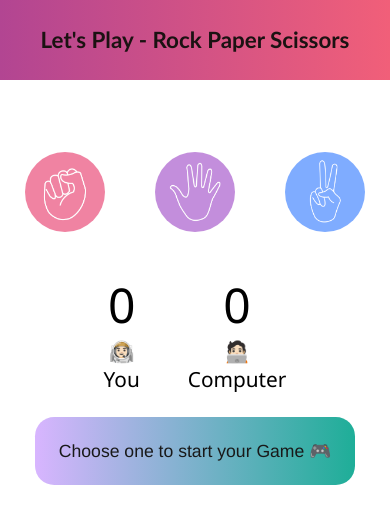
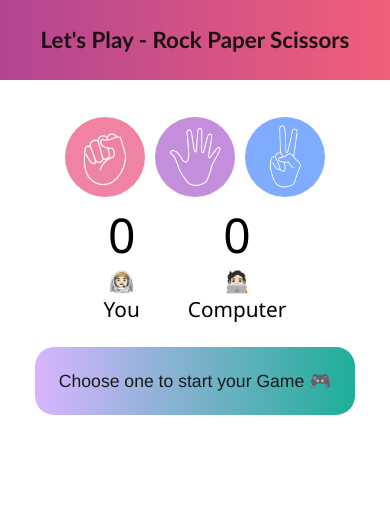
Before and after one commit to rockyhaque/rock-paper-scissors, a plain HTML site: page index.html in a window 390 px wide. Drawn offline with Linux system fonts and the light colour scheme.

Commit message:
mobile responsive

```diff
--- a/responsive.css
+++ b/responsive.css
@@ -8,6 +8,12 @@
     .choices{
         gap: 0rem;
         margin-top: 2rem;
+    }
+
+    .choice{
+        height: 90px;
+        width: 90px;
+
     }
 
     img{
```
